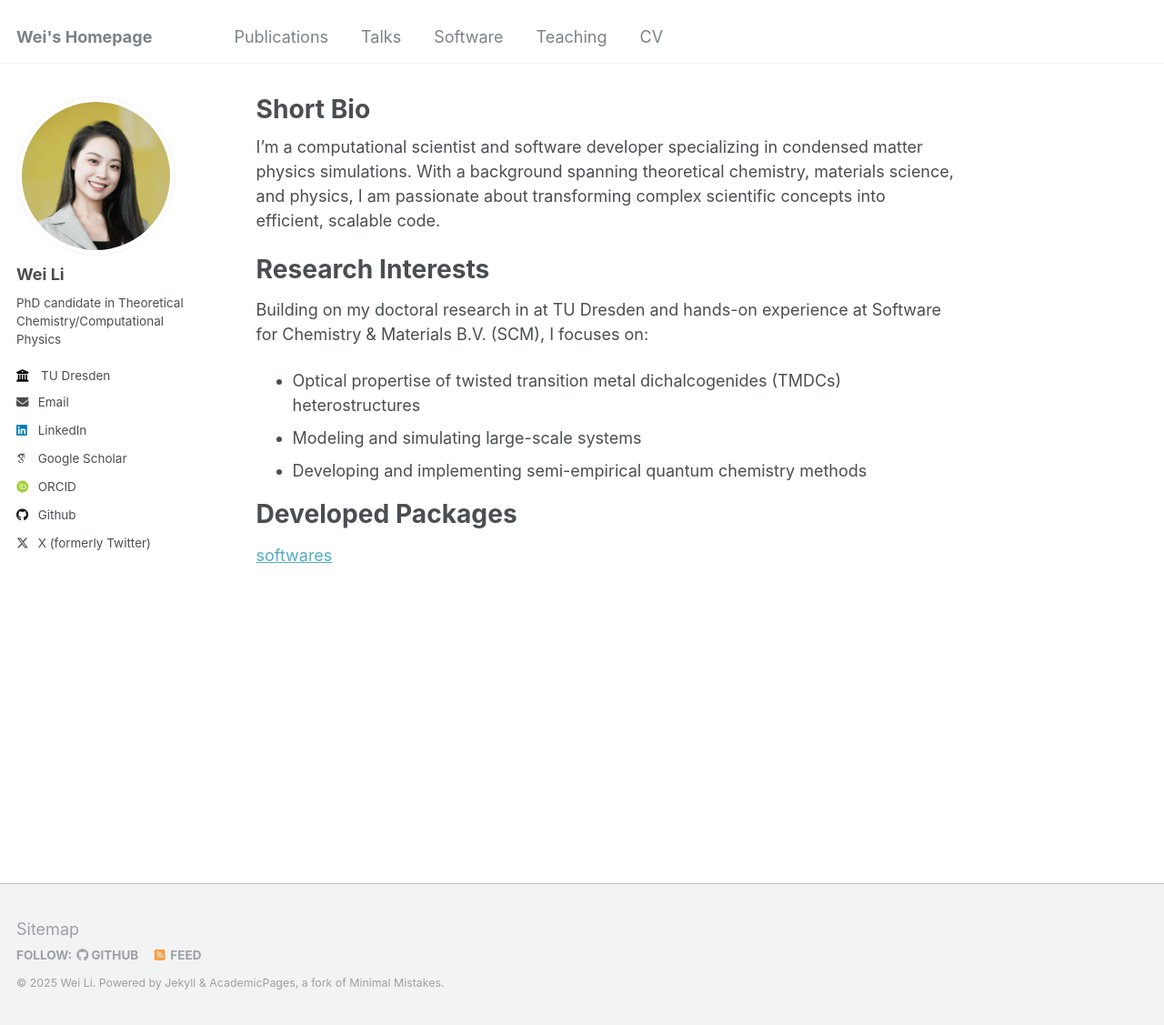
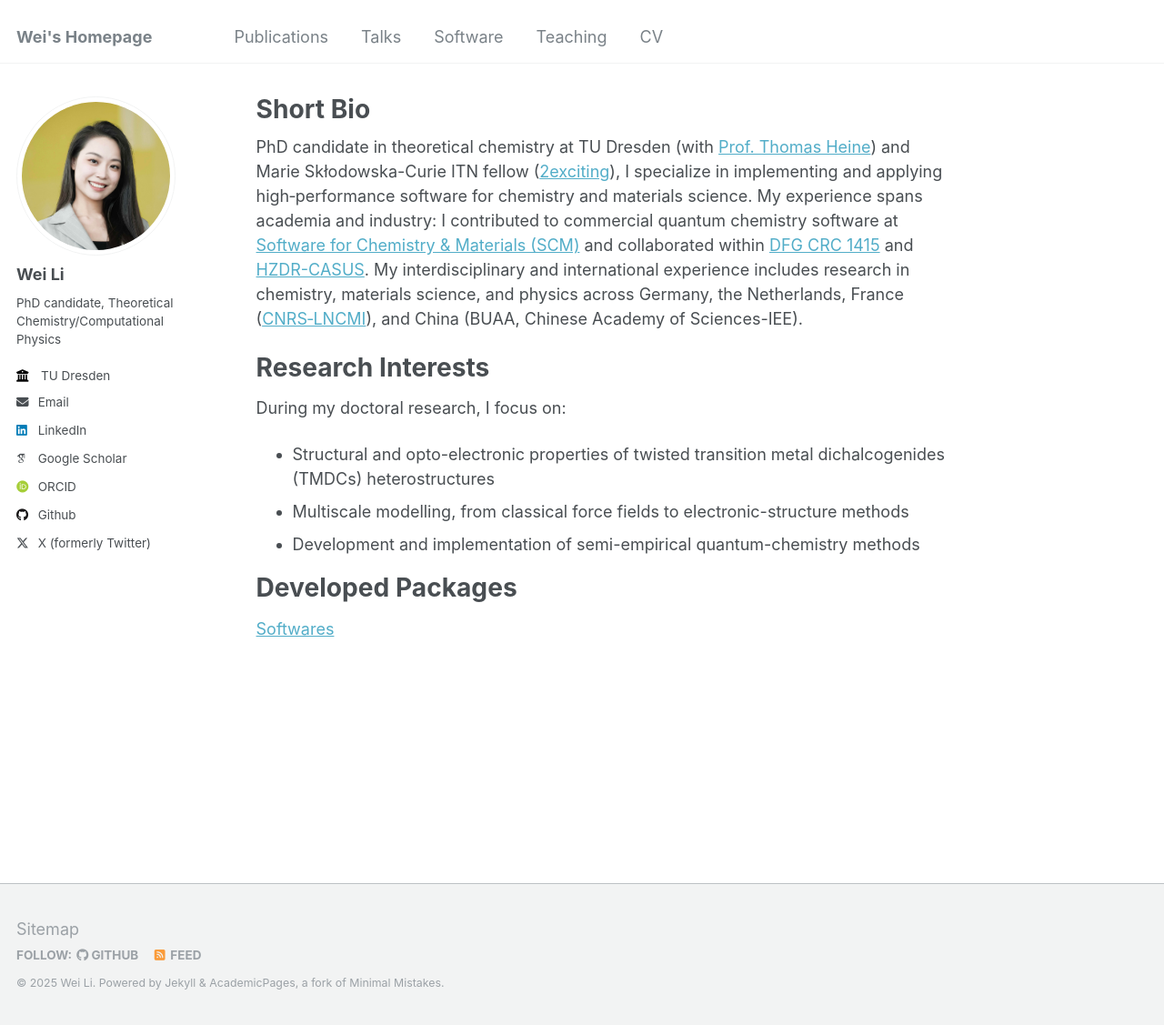
Before and after one commit to i-wli/i-wli.github.io, a Jekyll site: the page built from _pages/about.md, in a window 1280 px wide and 1127 px high. Shown: the whole window at 91% size. Built offline with Jekyll 4.4.1, drawn with Linux system fonts in a browser that asks for light colours; some web fonts are replaced.

Commit message:
update bio

```diff
--- a/_config.yml
+++ b/_config.yml
@@ -24,7 +24,7 @@ author:
   avatar           : "hs.jpg"
   name             : "Wei Li"
   pronouns         : # example: "she/her"
-  bio              : "PhD candidate in Theoretical Chemistry/Computational Physics"
+  bio              : "PhD candidate, Theoretical Chemistry/Computational Physics"
   # location         : "DE"
   employer         : "TU Dresden"
   uri              : # URL
--- a/_pages/about.md
+++ b/_pages/about.md
@@ -7,17 +7,17 @@ redirect_from:
   - /about.html
 ---
 
-I'm a computational scientist and software developer specializing in condensed matter physics simulations. With a background spanning theoretical chemistry, materials science, and physics, I am passionate about transforming complex scientific concepts into efficient, scalable code.
+PhD candidate in theoretical chemistry at TU Dresden (with [Prof. Thomas Heine](http://theory.chm.tu-dresden.de/members.shtml?name=theine&set_language=en&lang=en)) and Marie Skłodowska-Curie ITN fellow ([2exciting](https://itn-2exciting.chm.tu-dresden.de)), I specialize in implementing and applying high‑performance software for chemistry and materials science. My experience spans academia and industry: I contributed to commercial quantum chemistry software at [Software for Chemistry & Materials (SCM)](https://www.scm.com/) and collaborated within [DFG CRC 1415](https://tu-dresden.de/mn/chemie/sfb1415) and [HZDR-CASUS](https://www.casus.science/). My interdisciplinary and international experience includes research in chemistry, materials science, and physics across Germany, the Netherlands, France ([CNRS‑LNCMI](https://lncmi.cnrs.fr/)), and China (BUAA, Chinese Academy of Sciences-IEE).
 
 
 Research Interests
 ======
-Building on my doctoral research in at TU Dresden and hands-on experience at Software for Chemistry & Materials B.V. (SCM), I focuses on:
-* Optical propertise of twisted transition metal dichalcogenides (TMDCs) heterostructures
-* Modeling and simulating large-scale systems
-* Developing and implementing semi-empirical quantum chemistry methods
+During my doctoral research, I focus on:
+* Structural and opto-electronic properties of twisted transition metal dichalcogenides (TMDCs) heterostructures
+* Multiscale modelling, from classical force fields to electronic-structure methods
+* Development and implementation of semi-empirical quantum-chemistry methods
 
 
 Developed Packages
 ======
-  [softwares](https://i-wli.github.io/software/)
+  [Softwares](https://i-wli.github.io/software/)
```
Also changed, not shown: _pages/cv.md (+1 -0 lines).
